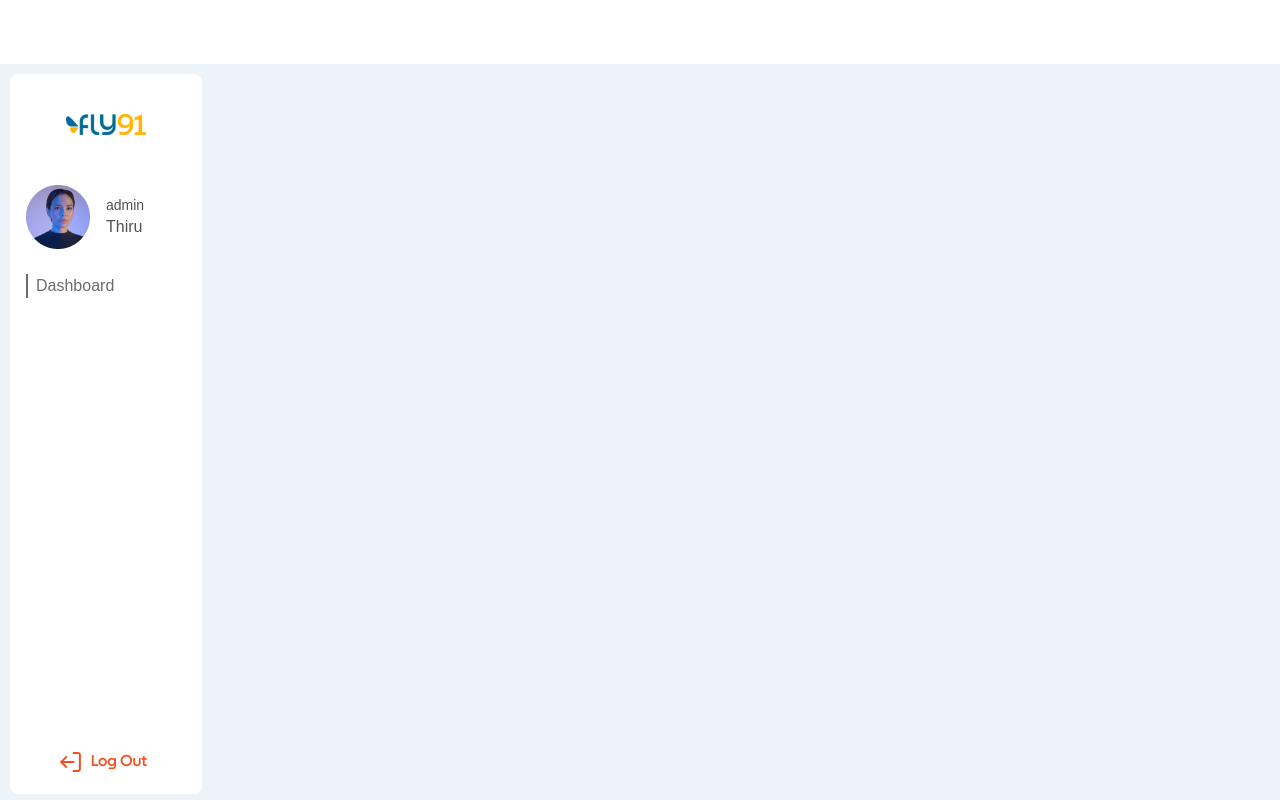
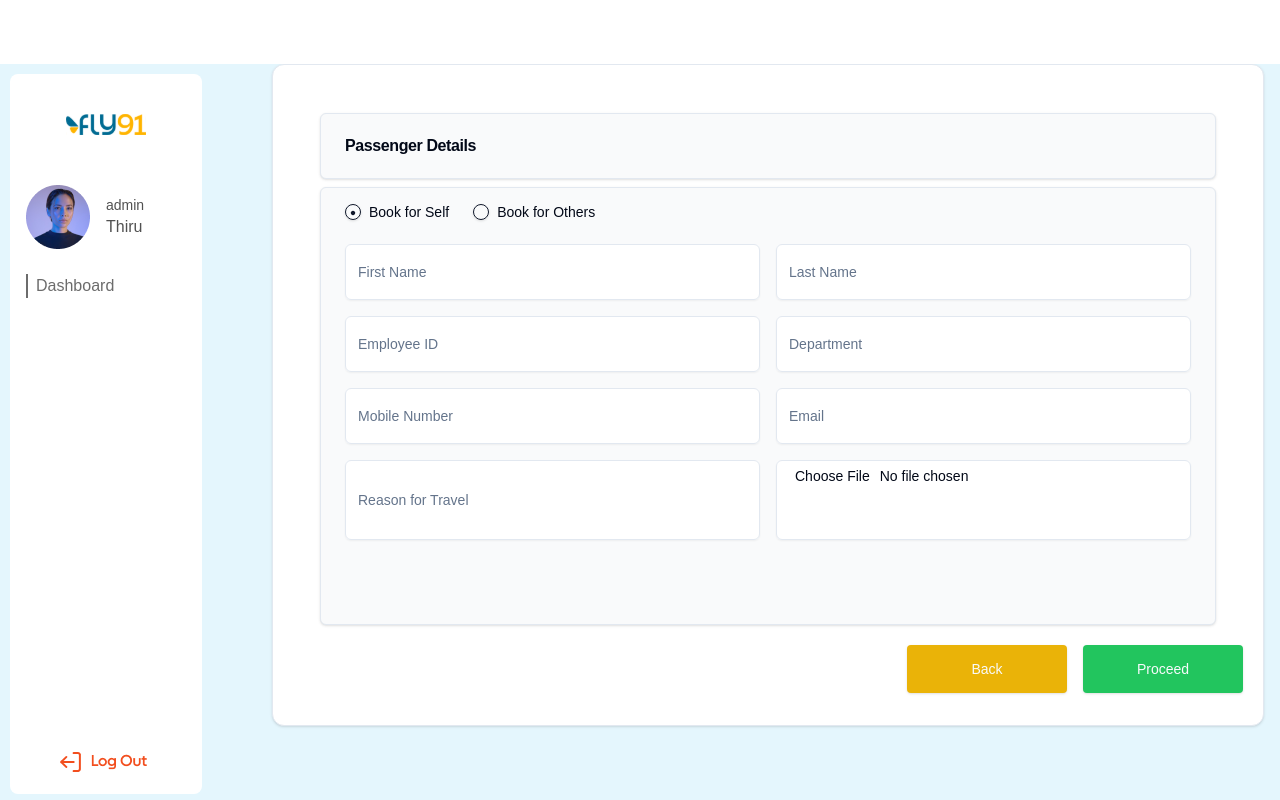
Before and after one commit to Dunking-Dunk/Fly91, a React (Vite) app in the folder frontend/: page /details in a window 1280 px wide. Built offline with nearby package versions, Linux system fonts and the light colour scheme.

Commit message:
updated bookformyself/others

```diff
--- a/frontend/src/pages/employee/forms/passenger.jsx
+++ b/frontend/src/pages/employee/forms/passenger.jsx
@@ -69,11 +69,11 @@ export default function PassengerDetails() {
   };
 
   return (
-    <div className="flex min-h-screen ">
-      <main className="flex-1 p-8 bg-slate-100">
+    <div className="flex min-h-screen bg-[#E4F6FD] p-4 pt-16">
+      <main className="flex-1 pl-64">
         <Card>
-          <div className="p-10">
-            <div className="w-full mt-7 p-20 bg-gray-100 rounded">
+          <div className="p-25">
+            <div className="w-full mb-8 bg-white  rounded">
               <Card className="w-full max-w-4xl mx-auto max-h6 mt-12 bg-gray-50 rounded-md">
                 <CardHeader>
                   <CardTitle>Passenger Details</CardTitle>
@@ -335,8 +335,18 @@ export default function PassengerDetails() {
                     )}
 
                     <div className="flex justify-end items-center space-x-4 mt-5 mr-5 h-10">
+
+        </div>
+
+
+
+                  </form>
+                </CardContent>
+              </Card>
+
+              <div className="flex justify-end items-center space-x-4 mt-5 mr-5">
   <Button
-              className="w-40 flex bg-yellow-500 hover:bg-yellow-600 rounded p-6 "
+    className="w-40 bg-yellow-500 hover:bg-yellow-600 rounded p-6"
     onClick={() =>
       setFormData({
         firstName: "",
@@ -352,15 +362,16 @@ export default function PassengerDetails() {
   >
     Back
   </Button>
-            <Button onClick={handleSubmit}
-              className="w-40 flex bg-green-500 hover:bg-green-600 h-full rounded p-6" >Proceed</Button>
+
+  <Button
+    onClick={handleSubmit}
+    className="w-40 bg-green-500 hover:bg-green-600 rounded p-6"
+  >
+    Proceed
+  </Button>
 </div>
 
 
-
-                  </form>
-                </CardContent>
-              </Card>
             </div>
           </div>
         </Card>
--- a/frontend/src/pages/employee/index.jsx
+++ b/frontend/src/pages/employee/index.jsx
@@ -2,6 +2,7 @@ import React from 'react'
 import { Routes, Route } from 'react-router-dom'
 import Dasboard from './Dasboard'
 import Status from './status'
+import PassengerDetails from './forms/passenger'
 
 
 const index = () => {
@@ -9,6 +10,7 @@ const index = () => {
     <Routes>
       <Route path='/' element={<Dasboard />} />
       <Route path='/status' element={<Status />} />
+      <Route path='/details' element={<PassengerDetails />} />
     </Routes>
   )
 }
```
Also changed, not shown: 1 other file (tests, documents, lock files or other folders). Lines whose indentation alone changed are shown as unchanged.
